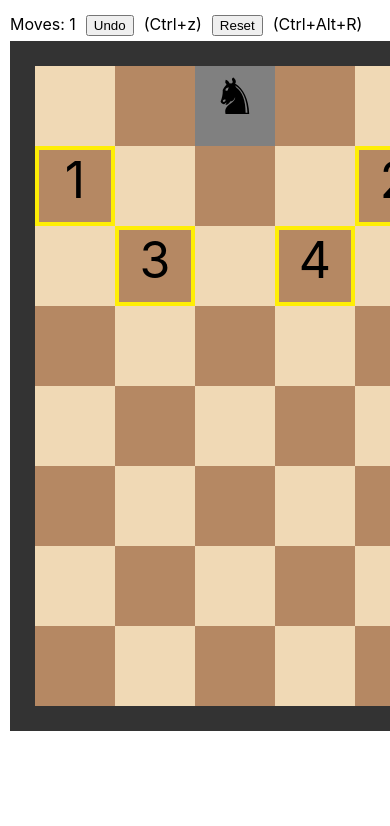
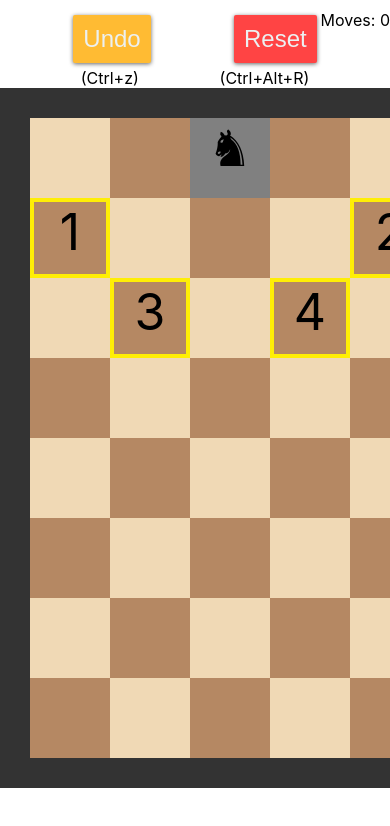
Before and after one commit to showerbeer/knights-tour, a React (Create React App) app: page / in a window 390 px wide. Shown: the top 826 px of the page. Built offline with nearby package versions, Linux system fonts and the light colour scheme.

Commit message:
Disable mobile zoom. Make buttons bigger

```diff
--- a/public/index.html
+++ b/public/index.html
@@ -3,7 +3,7 @@
   <head>
     <meta charset="utf-8" />
     <link rel="icon" href="%PUBLIC_URL%/favicon.ico" />
-    <meta name="viewport" content="width=device-width, initial-scale=1" />
+    <meta name="viewport" content="width=device-width, initial-scale=1.0, maximum-scale=1.0, user-scalable=0" />
     <meta name="theme-color" content="#000000" />
     <meta
       name="description"
--- a/src/App.css
+++ b/src/App.css
@@ -1,13 +1,13 @@
 .App {
-  padding: 10px;
-  max-width: 800px;
+    padding-top: 10px;
+    max-width: 700px;
     margin: 0 auto;
 }
 
 .chessboard {
     width: 640px;
     height: 640px;
-  border: 25px solid #333;
+    border: 30px solid #333;
 }
 
 .square {
@@ -37,6 +37,38 @@
     background-color: grey;
 }
 
+.moveCounter {
+    position: absolute;
+    top: 0px;
+    right: 0px;
+}
+
+.gameplay {
+    width: 100%;
+    position: relative;
+    display: flex;
+    justify-content: center;
+    align-items: baseline;
+    justify-content: space-evenly;
+}
+
 button {
+    font-size: x-large;
     margin: 5px 10px;
+    padding: 10px 10px;
+    position: relative;
+    border-width: 0;
+    outline: none;
+    border-radius: 2px;
+    box-shadow: 0 1px 4px rgba(0, 0, 0, .6);
+    color: #ecf0f1;
+    transition: background-color .3s;
 }
+
+.danger {
+    background-color: #ff4444;
+}
+
+.warning {
+    background-color: #ffbb33;
+}
--- a/src/App.js
+++ b/src/App.js
@@ -8,12 +8,15 @@ class App extends Component {
   constructor(props) {
     super(props);
     this.state = this.initGame();
+    this.moveKnight = this.moveKnight.bind(this);
+    this.undo = this.undo.bind(this);
+    this.handleUndoClick = this.handleUndoClick.bind(this);
   }
 
-  componentDidMount(){
+  componentDidMount() {
     document.addEventListener('keyup', this.handleKeyUp.bind(this), false);
   }
-  componentWillUnmount(){
+  componentWillUnmount() {
     document.removeEventListener('keyup', this.handleKeyUp.bind(this), false);
   }
 
@@ -37,12 +40,6 @@ class App extends Component {
     };
   }
 
-  handleSquareClick(square){
-    if (arrayIncludes(this.state.legalMoves, square)) {
-      return this.moveKnight;
-    }
-  }
-
   moveKnight(square) {
     const legalMoves = getLegalMoves(square).filter(s => !this.state.moves.includes(s));
     this.setState({
@@ -54,7 +51,7 @@ class App extends Component {
   }
 
   undo() {
-    if(this.state.moves.length > 1) {
+    if (this.state.moves.length > 1) {
       const prevSquare = this.state.moves[this.state.moves.length - 2];
       const moves = this.state.moves.slice(0, -1);
       const legalMoves = getLegalMoves(prevSquare).filter(s => !moves.includes(s));
@@ -72,13 +69,13 @@ class App extends Component {
   }
 
   handleKeyUp = (e) => {
-    if(e.key === 'z' && e.ctrlKey) {
+    if (e.key === 'z' && e.ctrlKey) {
       this.undo();
-    } else if(e.key === 'r' && e.ctrlKey && e.altKey) {
+    } else if (e.key === 'r' && e.ctrlKey && e.altKey) {
       this.resetGame();
-    } else if(e.keyCode >= 49 && e.key <= 56) {
-      const square = this.state.legalMoves[e.key-1];
-      if(arrayIncludes(this.state.legalMoves, square)) {
+    } else if (e.keyCode >= 49 && e.key <= 56) {
+      const square = this.state.legalMoves[e.key - 1];
+      if (arrayIncludes(this.state.legalMoves, square)) {
         this.moveKnight(square);
       }
     }
@@ -92,13 +89,17 @@ class App extends Component {
   render() {
     return (
       <div className="App">
-        <span>Moves: {this.state.moves.length}</span>
-        <button onClick={this.handleUndoClick.bind(this)} disabled={this.state.numMoves < 1}>Undo</button>
-        <span>(Ctrl+z)</span>
-        <button onClick={this.resetGame.bind(this)}>Reset</button>
-        <span>(Ctrl+Alt+R)</span>
+        <div class="gameplay">
+          <span className="moveCounter">Moves: {this.state.moves.length-1}</span>
+          <button className="warning" onClick={this.handleUndoClick.bind(this)} disabled={this.state.numMoves < 1}>Undo</button>
+          <button className="danger" onClick={this.resetGame.bind(this)}>Reset</button>
+        </div>
+        <div className="gameplay">
+          <span>(Ctrl+z)</span>
+          <span>(Ctrl+Alt+R)</span>
+        </div>
         <Board
-          handleSquareClick={this.handleSquareClick.bind(this)}
+          handleSquareClick={this.moveKnight}
           knightPos={this.state.currentSquare}
           board={this.state.board}
           moves={this.state.moves}
--- a/src/Board.js
+++ b/src/Board.js
@@ -13,7 +13,7 @@ const Board = (props) => {
         const className = `square ${isVisited ? 'visited' : square.colour} ${isLegalMove ? 'potential': ''}`
         return (
           <div
-            onClick={handleSquareClick(square.squareNumber)}
+            onClick={() => handleSquareClick(square.squareNumber)}
             key={square.squareNumber}
             className={className}
           >
```
Lines whose indentation alone changed are shown as unchanged.
